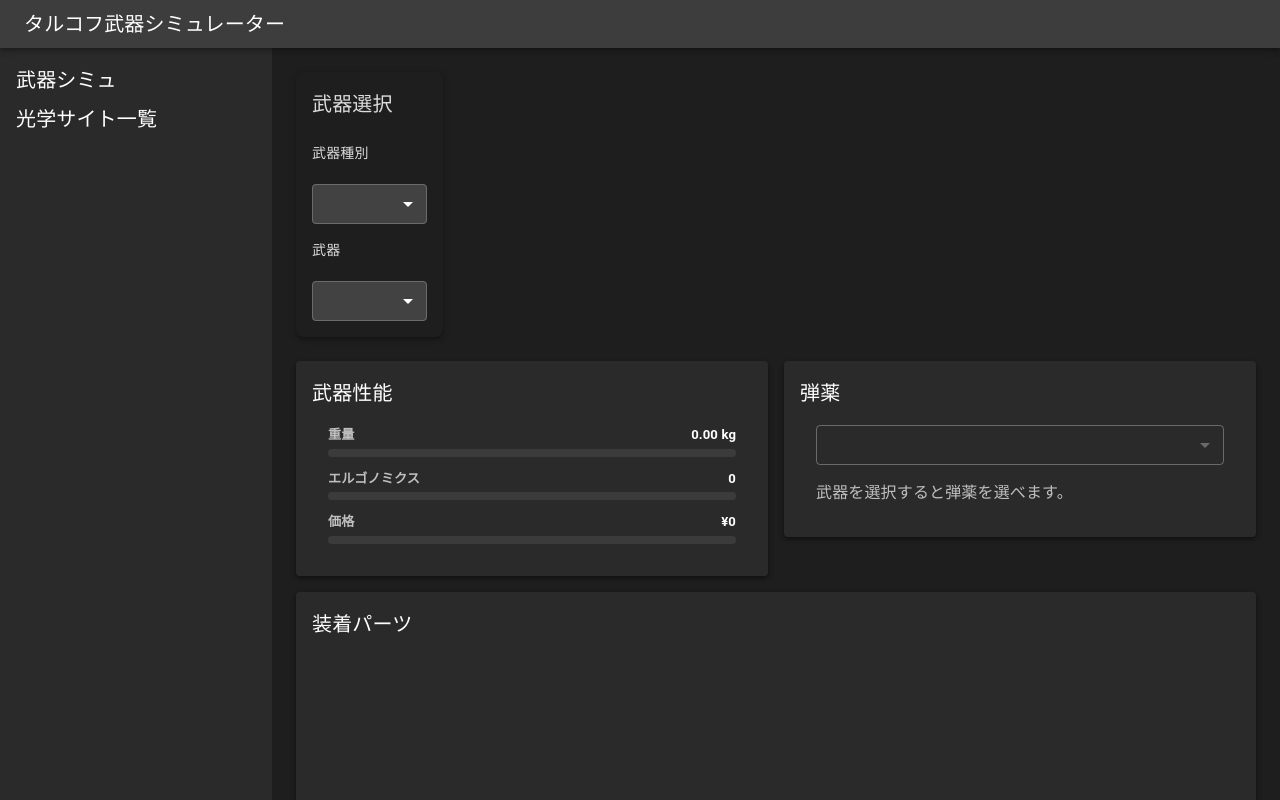
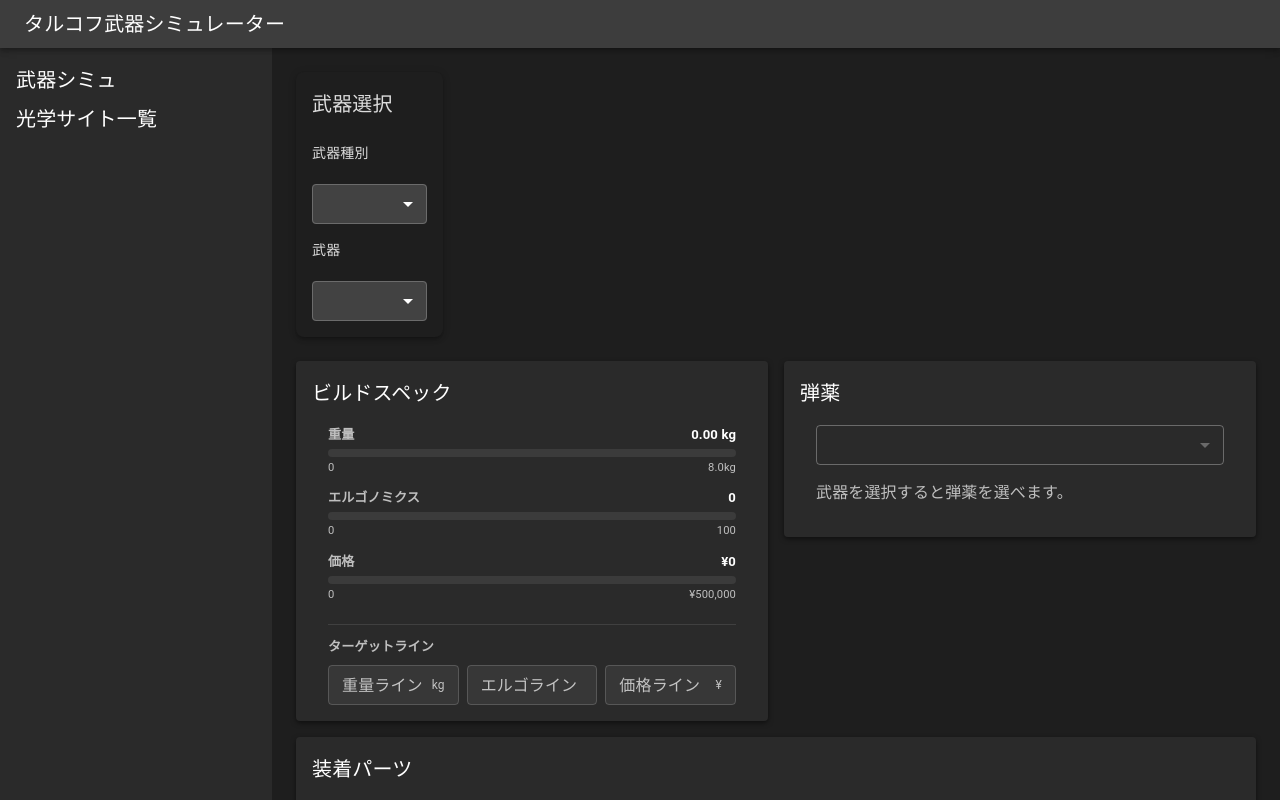
Before and after one commit to apple-head8/tarkov_weapon_sim, a React (Create React App) app in the folder frontend/: page / in a window 1280 px wide. Shown: the top 800 px of the page. Built offline with nearby package versions, Linux system fonts and the light colour scheme.

Commit message:
WeaponParametersにしきい値を追加

```diff
--- a/frontend/src/App.js
+++ b/frontend/src/App.js
@@ -37,6 +37,11 @@ const TarkovWeaponSim = () => {
     const [selectedAmmo, setSelectedAmmo] = useState(null);
     const [error, setError] = useState("");
     const [enabledCategories, setEnabledCategories] = useState({});
+    const [parameterThresholds, setParameterThresholds] = useState({
+        weight: "",
+        ergonomics: "",
+        price: "",
+    });
 
     useEffect(() => {
         const newParameters = Object.values(selectedParts).reduce(
@@ -179,7 +184,11 @@ const TarkovWeaponSim = () => {
 
                     <Grid2 container spacing={2} sx={{ mt: 3 }}>
                         <Grid2 size={6}>
-                            <WeaponStatus parameters={parameters} />
+                            <WeaponStatus
+                                parameters={parameters}
+                                thresholds={parameterThresholds}
+                                setThresholds={setParameterThresholds}
+                            />
                         </Grid2>
                         <Grid2 size={6}>
                             <AmmoSelector
--- a/frontend/src/components/WeaponBuildSimulator/WeaponStatus.js
+++ b/frontend/src/components/WeaponBuildSimulator/WeaponStatus.js
@@ -1,13 +1,87 @@
 import React from "react";
-import { Box, Typography } from "@mui/material";
+import { Box, TextField, Typography } from "@mui/material";
 
-function WeaponStatus({ parameters }) {
+const STATUS_ITEMS = [
+    {
+        key: "weight",
+        label: "重量",
+        thresholdLabel: "重量ライン",
+        unit: "kg",
+        defaultMax: 8,
+        color: "#8b9cff",
+        warningType: "over",
+        formatValue: (value) => `${value.toFixed(2)} kg`,
+        formatScale: (value) => `${value.toFixed(1)}kg`,
+    },
+    {
+        key: "ergonomics",
+        label: "エルゴノミクス",
+        thresholdLabel: "エルゴライン",
+        unit: "",
+        defaultMax: 100,
+        color: "#bb86fc",
+        warningType: "under",
+        formatValue: (value) => value,
+        formatScale: (value) => Math.round(value),
+    },
+    {
+        key: "price",
+        label: "価格",
+        thresholdLabel: "価格ライン",
+        unit: "¥",
+        defaultMax: 500000,
+        color: "#c026d3",
+        warningType: "over",
+        formatValue: (value) => `¥${value.toLocaleString()}`,
+        formatScale: (value) => `¥${Math.round(value).toLocaleString()}`,
+    },
+];
+
+function WeaponStatus({ parameters, thresholds, setThresholds }) {
     function clampPercent(value, max) {
         return Math.min(Math.max((value / max) * 100, 0), 100);
     }
 
-    function StatusBar({ label, value, displayValue, max, color }) {
+    function getThresholdValue(metric) {
+        const rawValue = thresholds?.[metric];
+        if (rawValue === "" || rawValue == null) return null;
+
+        const threshold = Number(rawValue);
+        if (!Number.isFinite(threshold) || threshold <= 0) return null;
+
+        return threshold;
+    }
+
+    function getBarMax(item) {
+        const threshold = getThresholdValue(item.key);
+        return threshold ? threshold * 2 : item.defaultMax;
+    }
+
+    function isWarning(item, value) {
+        const threshold = getThresholdValue(item.key);
+        if (!threshold) return false;
+
+        if (item.warningType === "under") {
+            return value < threshold;
+        }
+
+        return value > threshold;
+    }
+
+    function handleThresholdChange(metric, value) {
+        setThresholds((prev) => ({
+            ...prev,
+            [metric]: value,
+        }));
+    }
+
+    function StatusBar({ item }) {
+        const value = parameters[item.key] ?? 0;
+        const threshold = getThresholdValue(item.key);
+        const max = getBarMax(item);
         const percent = clampPercent(value, max);
+        const warning = isWarning(item, value);
+        const barColor = warning ? "#ef4444" : item.color;
 
         return (
             <Box>
@@ -21,42 +95,85 @@ function WeaponStatus({ parameters }) {
                 >
                     <Typography
                         sx={{
-                            color: "text.secondary",
+                            color: warning ? "#fca5a5" : "text.secondary",
                             fontSize: "0.82rem",
                             fontWeight: 700,
                         }}
                     >
-                        {label}
+                        {item.label}
                     </Typography>
-                    <Typography sx={{ fontSize: "0.82rem", fontWeight: 700 }}>
-                        {displayValue}
+                    <Typography
+                        sx={{
+                            color: warning ? "#fca5a5" : "#fff",
+                            fontSize: "0.82rem",
+                            fontWeight: 700,
+                        }}
+                    >
+                        {item.formatValue(value)}
                     </Typography>
                 </Box>
                 <Box
                     sx={{
+                        position: "relative",
                         height: 8,
                         backgroundColor: "rgba(255,255,255,0.08)",
                         borderRadius: 999,
-                        overflow: "hidden",
                     }}
                 >
                     <Box
                         sx={{
                             width: `${percent}%`,
                             height: "100%",
-                            backgroundColor: color,
+                            backgroundColor: barColor,
                             borderRadius: 999,
-                            transition: "width 0.2s ease",
+                            transition:
+                                "width 0.2s ease, background-color 0.2s ease",
                         }}
                     />
+                    {threshold && (
+                        <Box
+                            sx={{
+                                position: "absolute",
+                                top: -3,
+                                left: "50%",
+                                width: 2,
+                                height: 14,
+                                backgroundColor: "#fff",
+                                borderRadius: 1,
+                                boxShadow: "0 0 0 1px rgba(0,0,0,0.35)",
+                            }}
+                        />
+                    )}
+                </Box>
+                <Box
+                    sx={{
+                        display: "flex",
+                        justifyContent: "space-between",
+                        mt: 0.4,
+                        color: "text.secondary",
+                        fontSize: "0.7rem",
+                    }}
+                >
+                    <Typography component="span" sx={{ fontSize: "inherit" }}>
+                        0
+                    </Typography>
+                    {threshold && (
+                        <Typography
+                            component="span"
+                            sx={{ color: "#fff", fontSize: "inherit" }}
+                        >
+                            {item.formatScale(threshold)}
+                        </Typography>
+                    )}
+                    <Typography component="span" sx={{ fontSize: "inherit" }}>
+                        {item.formatScale(max)}
+                    </Typography>
                 </Box>
             </Box>
         );
     }
 
     return (
-        <>
-            {/* WeaponStatus */}
         <Box
             sx={{
                 padding: 2,
@@ -66,7 +183,7 @@ function WeaponStatus({ parameters }) {
                 boxShadow: "0 2px 5px rgba(0, 0, 0, 0.5)",
             }}
         >
-                <Typography variant="h6">武器性能</Typography>
+            <Typography variant="h6">ビルドスペック</Typography>
             <Box
                 sx={{
                     padding: 2,
@@ -75,30 +192,106 @@ function WeaponStatus({ parameters }) {
                     gap: 1.5,
                 }}
             >
-                    <StatusBar
-                        label="重量"
-                        value={parameters.weight}
-                        displayValue={`${parameters.weight.toFixed(2)} kg`}
-                        max={8}
-                        color="#8b9cff"
+                {STATUS_ITEMS.map((item) => (
+                    <StatusBar key={item.key} item={item} />
+                ))}
+            </Box>
+
+            <Box
+                sx={{
+                    mx: 2,
+                    mt: 0.5,
+                    pt: 1.5,
+                    borderTop: "1px solid rgba(255,255,255,0.1)",
+                }}
+            >
+                <Typography
+                    sx={{
+                        mb: 1,
+                        color: "text.secondary",
+                        fontSize: "0.82rem",
+                        fontWeight: 700,
+                    }}
+                >
+                    ターゲットライン
+                </Typography>
+                <Box
+                    sx={{
+                        display: "grid",
+                        gridTemplateColumns:
+                            "repeat(auto-fit, minmax(120px, 1fr))",
+                        gap: 1,
+                    }}
+                >
+                    {STATUS_ITEMS.map((item) => (
+                        <TextField
+                            key={item.key}
+                            type="number"
+                            size="small"
+                            label={item.thresholdLabel}
+                            value={thresholds[item.key]}
+                            onChange={(event) =>
+                                handleThresholdChange(
+                                    item.key,
+                                    event.target.value
+                                )
+                            }
+                            slotProps={{
+                                input: {
+                                    endAdornment: item.unit ? (
+                                        <Typography
+                                            component="span"
+                                            sx={{
+                                                color: "text.secondary",
+                                                fontSize: "0.75rem",
+                                                ml: 0.5,
+                                            }}
+                                        >
+                                            {item.unit}
+                                        </Typography>
+                                    ) : null,
+                                },
+                            }}
+                            sx={{
+                                "& .MuiInputBase-root": {
+                                    backgroundColor: "rgba(255,255,255,0.06)",
+                                    color: "#fff",
+                                },
+                                "& .MuiInputLabel-root": {
+                                    color: "text.secondary",
+                                },
+                                "& .MuiInputLabel-root.Mui-focused": {
+                                    color: "#bb86fc",
+                                },
+                                "& .MuiOutlinedInput-notchedOutline": {
+                                    borderColor: "rgba(255,255,255,0.16)",
+                                },
+                                "&:hover .MuiOutlinedInput-notchedOutline": {
+                                    borderColor: "rgba(255,255,255,0.32)",
+                                },
+                                "& .MuiFormHelperText-root": {
+                                    color: "text.secondary",
+                                    mx: 0,
+                                },
+                                "& input[type=number]": {
+                                    MozAppearance: "textfield",
+                                },
+                                "& input[type=number]::-webkit-outer-spin-button":
+                                    {
+                                        WebkitAppearance: "none",
+                                        margin: 0,
+                                    },
+                                "& input[type=number]::-webkit-inner-spin-button":
+                                    {
+                                        WebkitAppearance: "none",
+                                        margin: 0,
+                                    },
+                            }}
                         />
-                    <StatusBar
-                        label="エルゴノミクス"
-                        value={parameters.ergonomics}
-                        displayValue={parameters.ergonomics}
-                        max={100}
-                        color="#bb86fc"
-                    />
-                    <StatusBar
-                        label="価格"
-                        value={parameters.price}
-                        displayValue={`¥${parameters.price.toLocaleString()}`}
-                        max={500000}
-                        color="#c026d3"
-                    />
+                    ))}
                 </Box>
             </Box>
-        </>
+        </Box>
     );
 }
 
```
Lines whose indentation alone changed are shown as unchanged.
